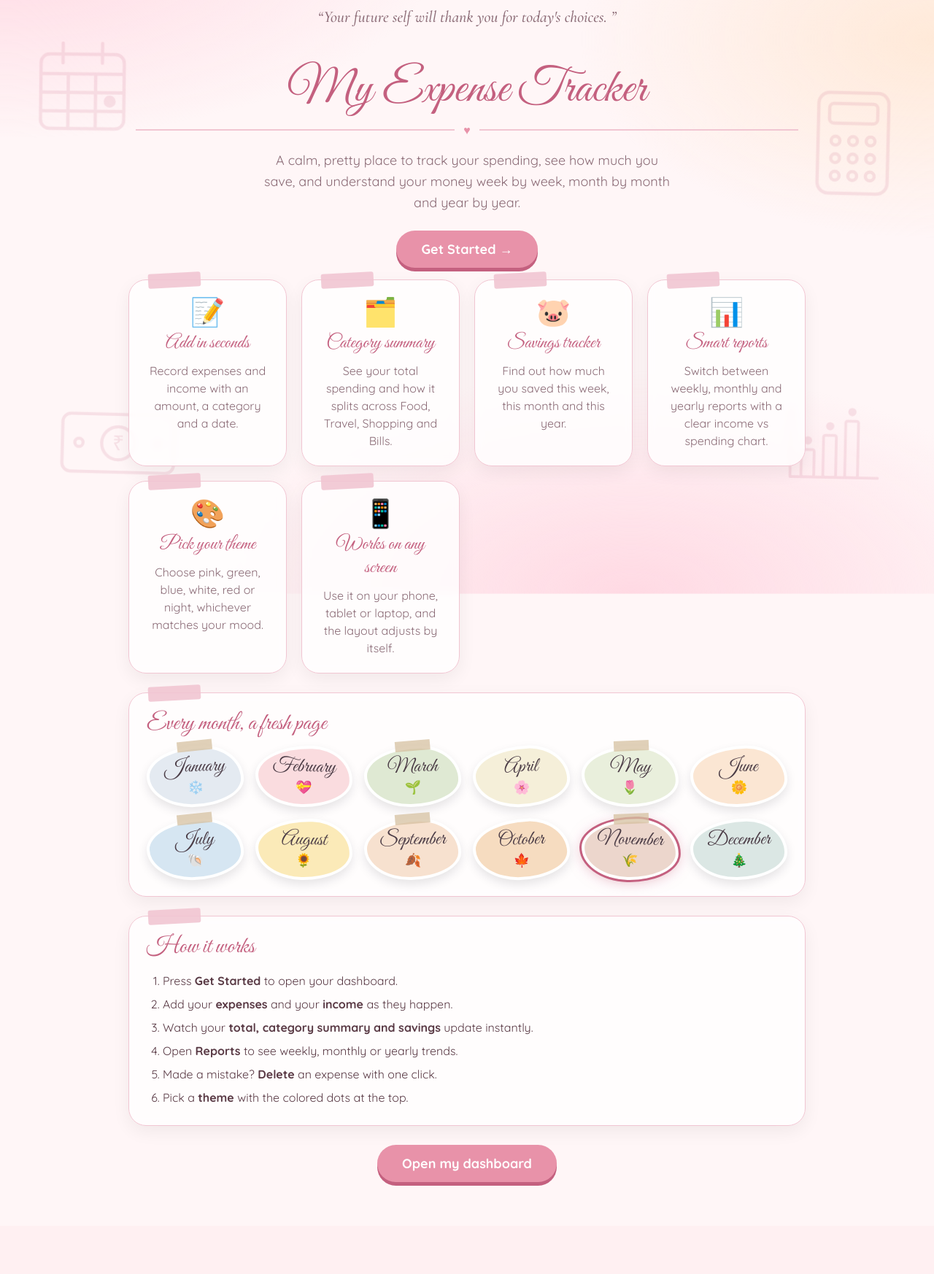
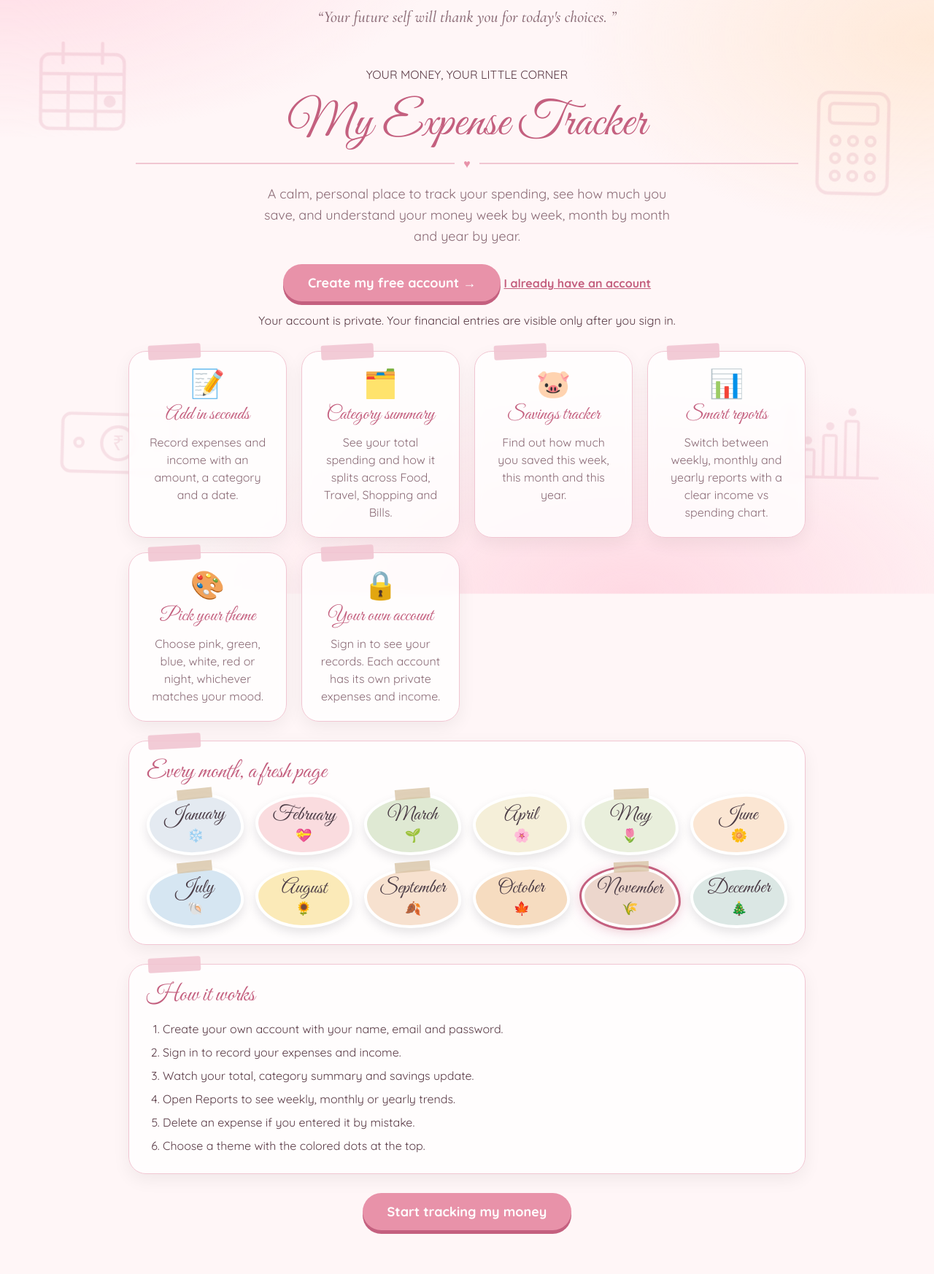
Before and after one commit to trupti19T/expense-tracker, a Flask app: page / in a window 1280 px wide. Shown: the part 77-1823 px from the top of the page at 73% size. Before the commit the page ends 1702 px from the top, so only its background shows below. Run offline with Flask 3, Linux system fonts and the light colour scheme; parts of the project's set-up code (start-up, migrations or seed data) failed here and were passed over; some libraries are stand-ins or nearby versions.

Commit message:
Update landing page for private user accounts

```diff
--- a/templates/landing.html
+++ b/templates/landing.html
@@ -1,8 +1,6 @@
 {% extends "base.html" %}
-{% block title %}Expense Tracker - Know where your money goes{% endblock %}
-
+{% block title %}Expense Tracker — A little more clarity, every day{% endblock %}
 {% block nav %}{% endblock %}
-
 {% block content %}
 {% set months = [
     ("January", "❄️", "#e4eaf1"), ("February", "💝", "#fadcdf"), ("March", "🌱", "#dfe9d3"),
@@ -10,71 +8,53 @@
     ("July", "🐚", "#d6e6f2"), ("August", "🌻", "#fbeab8"), ("September", "🍂", "#f7e1cf"),
     ("October", "🍁", "#f6dcc0"), ("November", "🌾", "#ecd6cc"), ("December", "🎄", "#dbe7e4")
 ] %}
-
 <div class="hero">
+    <p class="eyebrow">YOUR MONEY, YOUR LITTLE CORNER</p>
     <h1>My Expense Tracker</h1>
     <div class="divider">♥</div>
-    <p class="tagline">A calm, pretty place to track your spending, see how much you save, and understand your money week by week, month by month and year by year.</p>
-    <a class="btn big" href="/dashboard">Get Started →</a>
+    <p class="tagline">A calm, personal place to track your spending, see how much you save, and understand your money week by week, month by month and year by year.</p>
+    {% if current_user.is_authenticated %}
+        <a class="btn big" href="{{ url_for('dashboard') }}">Go to my dashboard →</a>
+    {% else %}
+        <div class="hero-actions">
+            <a class="btn big" href="{{ url_for('register') }}">Create my free account →</a>
+            <a class="text-link" href="{{ url_for('login') }}">I already have an account</a>
+        </div>
+        <p class="privacy-note">Your account is private. Your financial entries are visible only after you sign in.</p>
+    {% endif %}
 </div>
-
 <div class="features">
-    <div class="card feature">
-        <div class="icon">📝</div>
-        <h2>Add in seconds</h2>
-        <p>Record expenses and income with an amount, a category and a date.</p>
-    </div>
-    <div class="card feature">
-        <div class="icon">🗂️</div>
-        <h2>Category summary</h2>
-        <p>See your total spending and how it splits across Food, Travel, Shopping and Bills.</p>
-    </div>
-    <div class="card feature">
-        <div class="icon">🐷</div>
-        <h2>Savings tracker</h2>
-        <p>Find out how much you saved this week, this month and this year.</p>
-    </div>
-    <div class="card feature">
-        <div class="icon">📊</div>
-        <h2>Smart reports</h2>
-        <p>Switch between weekly, monthly and yearly reports with a clear income vs spending chart.</p>
-    </div>
-    <div class="card feature">
-        <div class="icon">🎨</div>
-        <h2>Pick your theme</h2>
-        <p>Choose pink, green, blue, white, red or night, whichever matches your mood.</p>
-    </div>
-    <div class="card feature">
-        <div class="icon">📱</div>
-        <h2>Works on any screen</h2>
-        <p>Use it on your phone, tablet or laptop, and the layout adjusts by itself.</p>
-    </div>
+    <div class="card feature"><div class="icon">📝</div><h2>Add in seconds</h2><p>Record expenses and income with an amount, a category and a date.</p></div>
+    <div class="card feature"><div class="icon">🗂️</div><h2>Category summary</h2><p>See your total spending and how it splits across Food, Travel, Shopping and Bills.</p></div>
+    <div class="card feature"><div class="icon">🐷</div><h2>Savings tracker</h2><p>Find out how much you saved this week, this month and this year.</p></div>
+    <div class="card feature"><div class="icon">📊</div><h2>Smart reports</h2><p>Switch between weekly, monthly and yearly reports with a clear income vs spending chart.</p></div>
+    <div class="card feature"><div class="icon">🎨</div><h2>Pick your theme</h2><p>Choose pink, green, blue, white, red or night, whichever matches your mood.</p></div>
+    <div class="card feature"><div class="icon">🔒</div><h2>Your own account</h2><p>Sign in to see your records. Each account has its own private expenses and income.</p></div>
 </div>
-
 <div class="card">
     <h2>Every month, a fresh page</h2>
     <div class="months">
         {% for name, icon, tint in months %}
-        <div class="sticker" data-m="{{ loop.index0 }}" style="--tint: {{ tint }}">
-            <span>{{ name }}</span><i>{{ icon }}</i>
-        </div>
+        <div class="sticker" data-m="{{ loop.index0 }}" style="--tint: {{ tint }}"><span>{{ name }}</span><i>{{ icon }}</i></div>
         {% endfor %}
     </div>
 </div>
-
 <div class="card">
     <h2>How it works</h2>
     <ol class="steps">
-        <li>Press <b>Get Started</b> to open your dashboard.</li>
-        <li>Add your <b>expenses</b> and your <b>income</b> as they happen.</li>
-        <li>Watch your <b>total, category summary and savings</b> update instantly.</li>
-        <li>Open <b>Reports</b> to see weekly, monthly or yearly trends.</li>
-        <li>Made a mistake? <b>Delete</b> an expense with one click.</li>
-        <li>Pick a <b>theme</b> with the colored dots at the top.</li>
+        <li>Create your own account with your name, email and password.</li>
+        <li>Sign in to record your expenses and income.</li>
+        <li>Watch your total, category summary and savings update.</li>
+        <li>Open Reports to see weekly, monthly or yearly trends.</li>
+        <li>Delete an expense if you entered it by mistake.</li>
+        <li>Choose a theme with the colored dots at the top.</li>
     </ol>
 </div>
-
 <div class="cta">
-    <a class="btn big" href="/dashboard">Open my dashboard</a>
+    {% if current_user.is_authenticated %}
+        <a class="btn big" href="{{ url_for('dashboard') }}">Open my dashboard</a>
+    {% else %}
+        <a class="btn big" href="{{ url_for('register') }}">Start tracking my money</a>
+    {% endif %}
 </div>
 {% endblock %}
```
